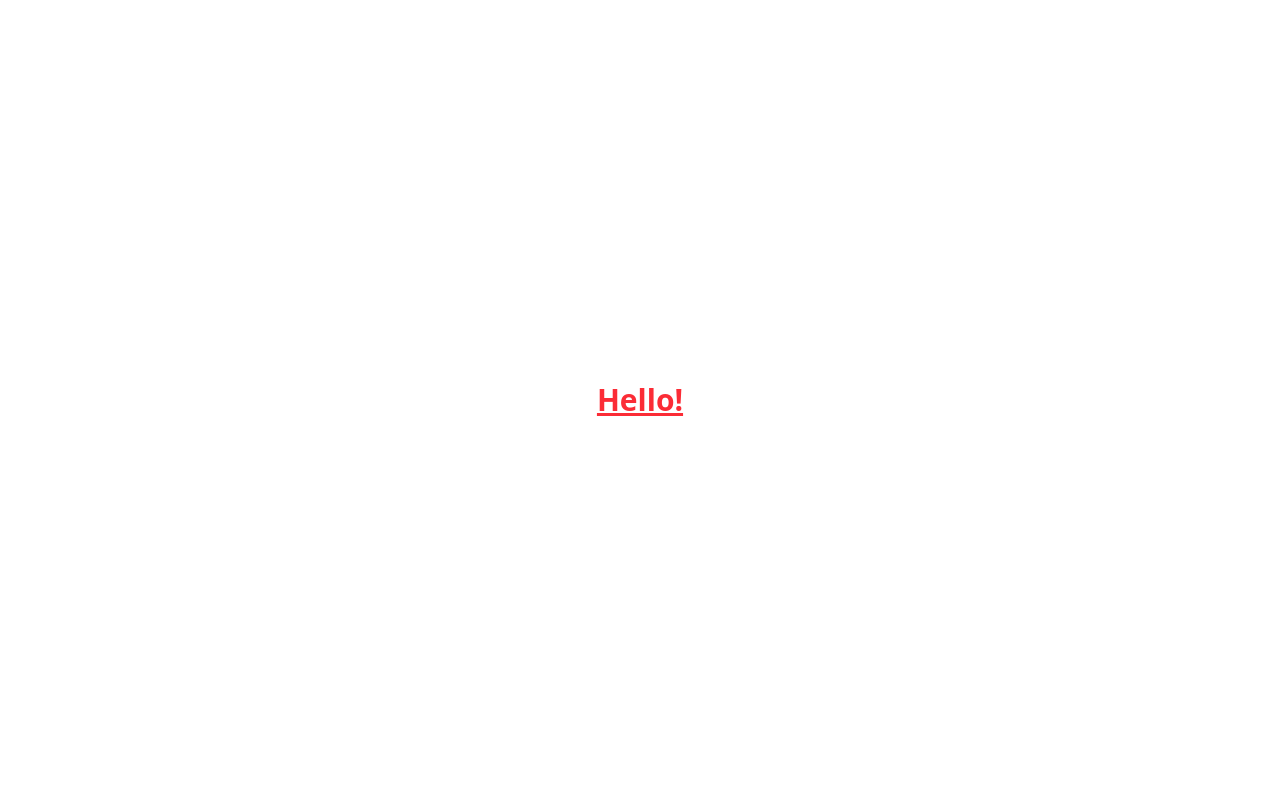
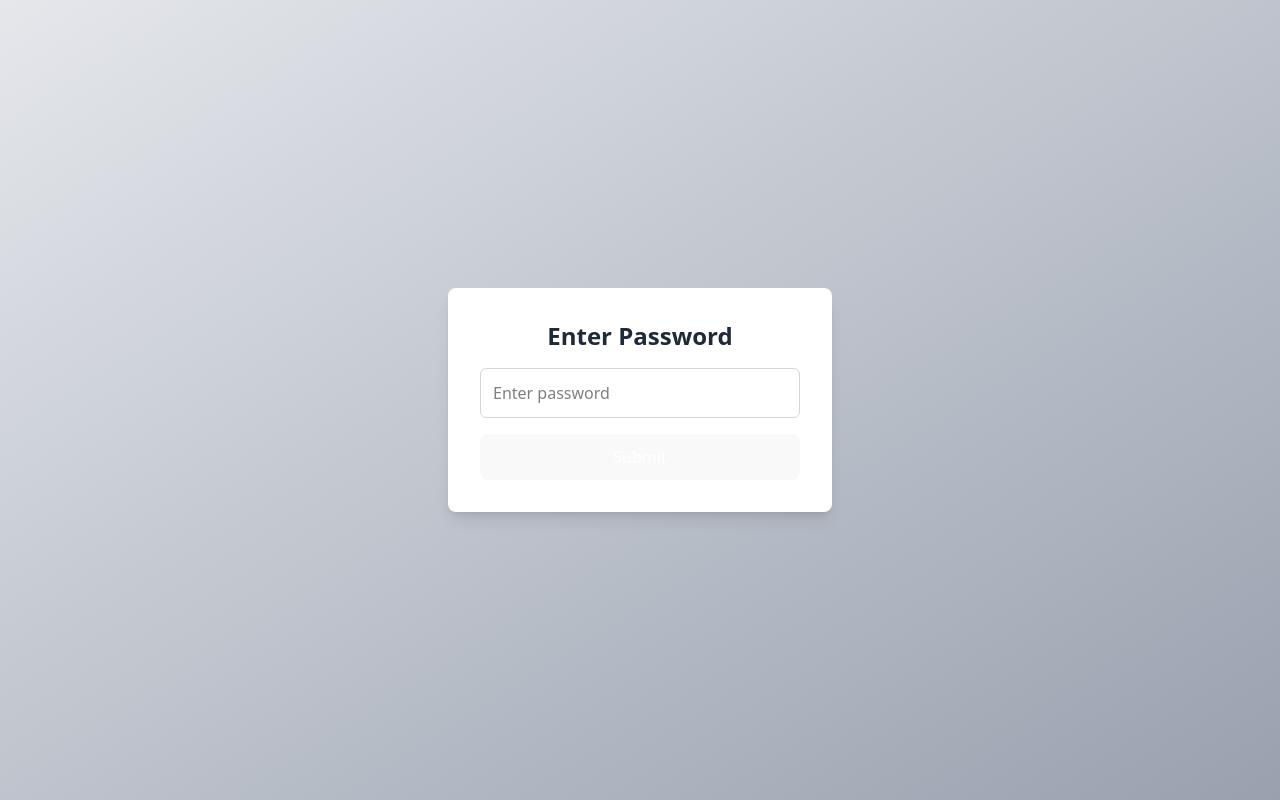
Before and after one commit to gnawre31/debbie-erwang-wedding, a React (Vite) app in the folder client/: page /password in a window 1280 px wide. Built offline with nearby package versions, Linux system fonts and the light colour scheme.

Commit message:
added routing, password page, login page, and password-protect functionality

```diff
--- a/client/package.json
+++ b/client/package.json
@@ -12,6 +12,7 @@
   "dependencies": {
     "@tailwindcss/vite": "^4.0.12",
     "axios": "^1.8.2",
+    "js-cookie": "^3.0.5",
     "react": "^19.0.0",
     "react-dom": "^19.0.0",
     "react-router-dom": "^7.3.0",
--- a/client/src/App.jsx
+++ b/client/src/App.jsx
@@ -1,18 +1,19 @@
-import { useState } from 'react'
-import reactLogo from './assets/react.svg'
-import viteLogo from '/vite.svg'
-import './App.css'
+import { BrowserRouter as Router, Routes, Route } from "react-router-dom";
+import PasswordPage from "./pages/PasswordPage";
+import HomePage from "./pages/HomePage.jsx";
+import PrivateRoute from "./components/PrivateRoute.jsx";
 
 function App() {
-  const [count, setCount] = useState(0)
-
   return (
-    <>
-      <p class="text-3xl font-bold underline text-red-500">
-        Hello!
-      </p>
-    </>
-  )
+    <Router>
+      <Routes>
+        <Route path="/password" element={<PasswordPage />} />
+        <Route element={<PrivateRoute />}>
+          <Route path="/" element={<HomePage />} />
+        </Route>
+      </Routes>
+    </Router>
+  );
 }
 
-export default App
+export default App;
--- /dev/null
+++ b/client/src/components/PrivateRoute.jsx
@@ -0,0 +1,9 @@
+import { Navigate, Outlet } from "react-router-dom";
+import useAuthStore from "../stores/useAuthStore";
+
+const PrivateRoute = () => {
+    const isAuthenticated = useAuthStore((state) => state.isAuthenticated);
+    return isAuthenticated ? <Outlet /> : <Navigate to="/password" />;
+};
+
+export default PrivateRoute;
--- /dev/null
+++ b/client/src/pages/HomePage.jsx
@@ -0,0 +1,21 @@
+import useAuthStore from "../stores/useAuthStore";
+
+const HomePage = () => {
+    const logout = useAuthStore((state) => state.logout);
+
+    return (
+        <div className="flex items-center justify-center h-screen w-screen bg-gradient-to-br from-gray-100 to-gray-300">
+            <div className="bg-white p-8 rounded-lg shadow-lg text-center w-full max-w-sm">
+                <h1 className="text-3xl font-bold text-gray-800">Hello World</h1>
+                <button
+                    onClick={logout}
+                    className="mt-4 px-6 py-3 bg-red-500 hover:bg-red-600 text-white font-semibold rounded-md transition"
+                >
+                    Clear Cookies
+                </button>
+            </div>
+        </div>
+    );
+};
+
+export default HomePage;
--- /dev/null
+++ b/client/src/pages/PasswordPage.jsx
@@ -0,0 +1,65 @@
+import { useState } from "react";
+import { useNavigate } from "react-router-dom";
+import useAuthStore from "../stores/useAuthStore";
+
+const PASSWORD = "test"
+
+const PasswordPage = () => {
+    const [password, setPassword] = useState("");
+    const [showModal, setShowModal] = useState(false);
+    const login = useAuthStore((state) => state.login);
+    const navigate = useNavigate();
+
+    const handleSubmit = (e) => {
+        e.preventDefault();
+
+        if (password === PASSWORD) {
+            login(password);
+            navigate("/");
+        } else {
+            setShowModal(true); // Show modal if the password is incorrect
+        }
+    };
+
+    return (
+        <div className="flex h-screen w-screen items-center justify-center bg-gradient-to-br from-gray-200 to-gray-400">
+            <div className="bg-white p-8 rounded-lg shadow-lg w-full max-w-sm">
+                <h2 className="text-2xl font-semibold text-center text-gray-800 mb-4">
+                    Enter Password
+                </h2>
+                <form onSubmit={handleSubmit} className="flex flex-col">
+                    <input
+                        type="password"
+                        value={password}
+                        onChange={(e) => setPassword(e.target.value)}
+                        className="border border-gray-300 p-3 w-full rounded-md text-black focus:outline-none focus:ring-2 focus:ring-blue-400"
+                        placeholder="Enter password"
+                    />
+                    <button
+                        type="submit"
+                        className="mt-4 w-full bg-blue-500 hover:bg-blue-600 text-white font-semibold p-3 rounded-md transition"
+                    >
+                        Submit
+                    </button>
+                </form>
+            </div>
+
+            {/* Modal */}
+            {showModal && (
+                <div className="fixed inset-0 flex items-center justify-center bg-black bg-opacity-50">
+                    <div className="bg-white p-6 rounded-lg shadow-lg text-center">
+                        <h2 className="text-lg font-semibold text-black mb-2">Incorrect Password</h2>
+                        <p className="mb-4 text-gray-700">Please try again or contact debbie.erwang@gmail.com</p>
+                        <button
+                            onClick={() => setShowModal(false)}
+                            className="bg-red-500 hover:bg-red-600 text-white px-4 py-2 rounded transition"
+                        >
+                            Close
+                        </button>
+                    </div>
+                </div>
+            )}
+        </div>
+    );
+};
+export default PasswordPage;
--- /dev/null
+++ b/client/src/stores/useAuthStore.jsx
@@ -0,0 +1,23 @@
+import { create } from "zustand";
+import Cookies from "js-cookie";
+
+const EXPIRY_DATE = 60
+const PASSWORD = "test"
+
+const useAuthStore = create((set) => ({
+
+
+    isAuthenticated: !!Cookies.get("auth"),
+    login: (password) => {
+        if (password === PASSWORD) {
+            Cookies.set("auth", "true", { expires: EXPIRY_DATE });
+            set({ isAuthenticated: true });
+        }
+    },
+    logout: () => {
+        Cookies.remove("auth");
+        set({ isAuthenticated: false });
+    }
+}));
+
+export default useAuthStore;
```
Also changed, not shown: 1 other file (tests, documents, lock files or other folders).
